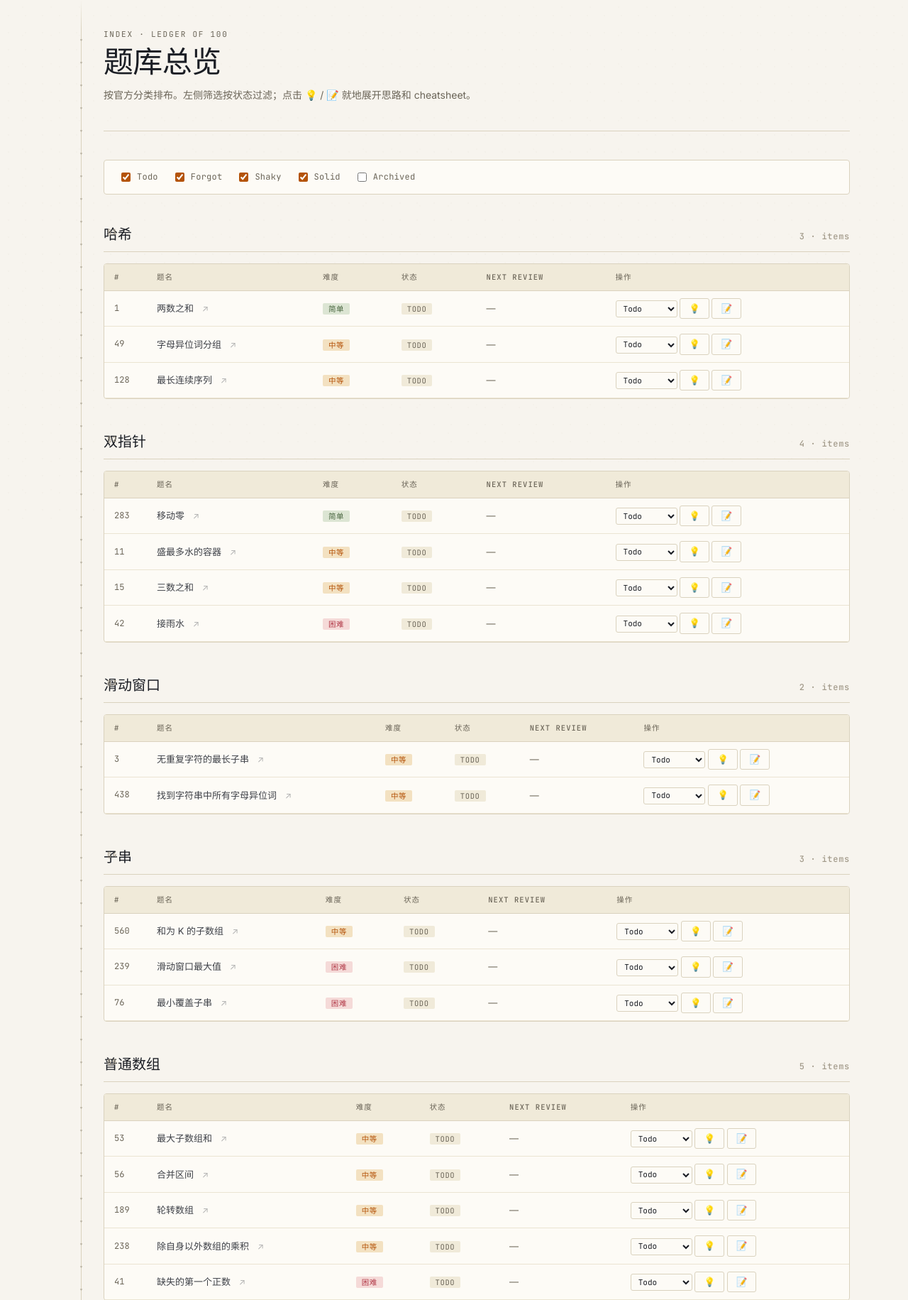
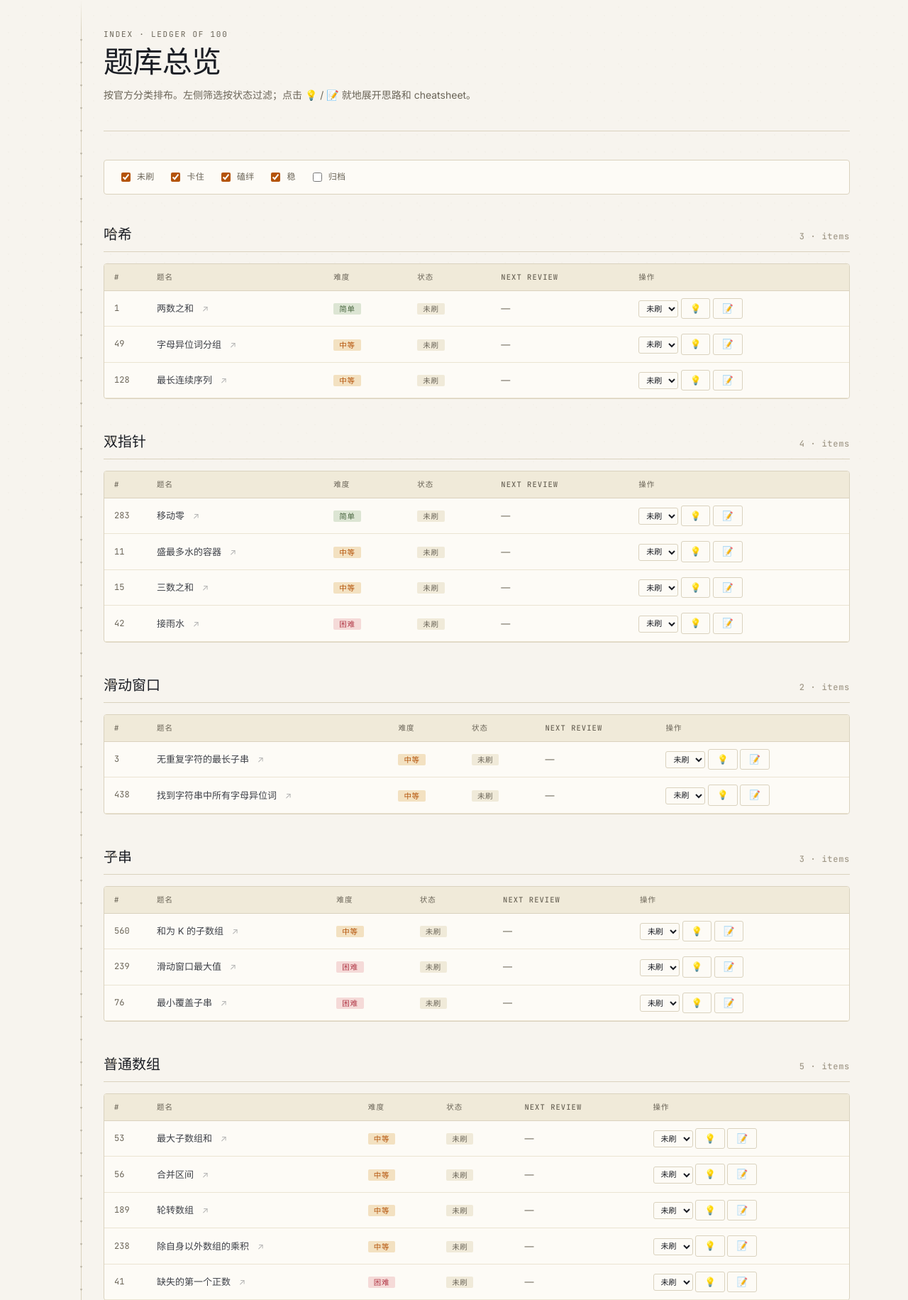
Before and after one commit to jadehare818/leetcode-hot100, a Flask app: page /problems in a window 1280 px wide. Shown: the part 62-1893 px from the top of the page at 71% size. Run offline with Flask 3, Linux system fonts and the light colour scheme.

Commit message:
ui: three copy tweaks
1. Empty cheatsheet placeholder: 还没写笔记 → 记录重要语法
2. Solve buttons remove leading colored dot (🟢/🟡/🔴) — pill color already
   encodes state, dot was redundant
3. Problems table + detail page + JS status writeback all show Chinese
   labels (未刷/卡住/磕绊/稳/归档) instead of raw enum keys

```diff
--- a/static/app.js
+++ b/static/app.js
@@ -46,6 +46,7 @@ document.querySelectorAll('[data-solve]').forEach(btn => {
 });
 
 // 全表下拉
+const STATUS_ZH = {todo: '未刷', forgot: '卡住', shaky: '磕绊', solid: '稳', archived: '归档'};
 document.querySelectorAll('[data-status-select]').forEach(sel => {
   sel.addEventListener('change', async () => {
     const pid = sel.dataset.pid;
@@ -54,7 +55,7 @@ document.querySelectorAll('[data-status-select]').forEach(sel => {
     // 更新行 status，不 reload 避免滚回顶部
     const row = sel.closest('tr');
     row.dataset.status = status;
-    row.querySelector('.st').textContent = status;
+    row.querySelector('.st').textContent = STATUS_ZH[status] || status;
     row.querySelector('.st').className = `st st-${status}`;
     applyFilters();
   });
--- a/static/cheatsheet_inline.js
+++ b/static/cheatsheet_inline.js
@@ -26,7 +26,7 @@ function _renderPanel(panel, md) {
   const btn = panel.querySelector('.cs-mode-btn');
   const hint = panel.querySelector('.cs-hint');
   edit.value = escapedInitial;
-  view.innerHTML = escapedInitial ? marked.parse(escapedInitial) : '<p class="empty">还没写笔记，点右上"编辑"开始。</p>';
+  view.innerHTML = escapedInitial ? marked.parse(escapedInitial) : '<p class="empty">记录重要语法。</p>';
 
   btn.addEventListener('click', async () => {
     if (edit.style.display === 'none') {
@@ -54,7 +54,7 @@ function _renderPanel(panel, md) {
         // 同步 dashboard 卡片的一句话预览（如果那题正好在看板里）
         // note 和 cheatsheet 是不同字段，这里不动 note-preview
       }
-      view.innerHTML = edit.value ? marked.parse(edit.value) : '<p class="empty">还没写笔记。</p>';
+      view.innerHTML = edit.value ? marked.parse(edit.value) : '<p class="empty">记录重要语法。</p>';
       edit.style.display = 'none';
       view.style.display = 'block';
       btn.textContent = '✏️ 编辑';
--- a/templates/problem_detail.html
+++ b/templates/problem_detail.html
@@ -41,9 +41,9 @@
 <div class="actions big">
   {% if entry.status == 'todo' %}
     <span>刚刷完这道</span>
-    <button class="btn easy" data-solve="solid" data-pid="{{ p.id }}">🟢 稳</button>
-    <button class="btn ok" data-solve="shaky" data-pid="{{ p.id }}">🟡 磕绊</button>
-    <button class="btn hard" data-solve="forgot" data-pid="{{ p.id }}">🔴 卡住</button>
+    <button class="btn easy" data-solve="solid" data-pid="{{ p.id }}">稳</button>
+    <button class="btn ok" data-solve="shaky" data-pid="{{ p.id }}">磕绊</button>
+    <button class="btn hard" data-solve="forgot" data-pid="{{ p.id }}">卡住</button>
   {% else %}
     <span>复习打分</span>
     <button class="btn easy" data-review="easy" data-pid="{{ p.id }}">😄 秒A</button>
--- a/templates/problems.html
+++ b/templates/problems.html
@@ -8,12 +8,14 @@
   <p class="lede">按官方分类排布。左侧筛选按状态过滤；点击 💡 / 📝 就地展开思路和 cheatsheet。</p>
 </section>
 
+{% set status_zh = {'todo':'未刷','forgot':'卡住','shaky':'磕绊','solid':'稳','archived':'归档'} %}
+
 <div class="filters">
-  <label><input type="checkbox" data-filter="todo" checked> Todo</label>
-  <label><input type="checkbox" data-filter="forgot" checked> Forgot</label>
-  <label><input type="checkbox" data-filter="shaky" checked> Shaky</label>
-  <label><input type="checkbox" data-filter="solid" checked> Solid</label>
-  <label><input type="checkbox" data-filter="archived"> Archived</label>
+  <label><input type="checkbox" data-filter="todo" checked> 未刷</label>
+  <label><input type="checkbox" data-filter="forgot" checked> 卡住</label>
+  <label><input type="checkbox" data-filter="shaky" checked> 磕绊</label>
+  <label><input type="checkbox" data-filter="solid" checked> 稳</label>
+  <label><input type="checkbox" data-filter="archived"> 归档</label>
 </div>
 
 {% for cat in categories %}
@@ -35,15 +37,15 @@
           <a href="https://leetcode.cn/problems/{{ p.slug }}/" target="_blank" rel="noopener" class="lc-link" title="在力扣打开">↗</a>
         </td>
         <td><span class="diff diff-{{ p.difficulty }}">{{ p.difficulty }}</span></td>
-        <td><span class="st st-{{ p.status }}">{{ p.status }}</span></td>
+        <td><span class="st st-{{ p.status }}">{{ status_zh[p.status] }}</span></td>
         <td>{{ p.next_review or '—' }}</td>
         <td>
           <select data-status-select data-pid="{{ p.id }}">
-            <option value="todo" {% if p.status=='todo' %}selected{% endif %}>Todo</option>
-            <option value="forgot" {% if p.status=='forgot' %}selected{% endif %}>Forgot</option>
-            <option value="shaky" {% if p.status=='shaky' %}selected{% endif %}>Shaky</option>
-            <option value="solid" {% if p.status=='solid' %}selected{% endif %}>Solid</option>
-            <option value="archived" {% if p.status=='archived' %}selected{% endif %}>Archived</option>
+            <option value="todo" {% if p.status=='todo' %}selected{% endif %}>未刷</option>
+            <option value="forgot" {% if p.status=='forgot' %}selected{% endif %}>卡住</option>
+            <option value="shaky" {% if p.status=='shaky' %}selected{% endif %}>磕绊</option>
+            <option value="solid" {% if p.status=='solid' %}selected{% endif %}>稳</option>
+            <option value="archived" {% if p.status=='archived' %}selected{% endif %}>归档</option>
           </select>
           <button class="btn ghost note-toggle" data-pid="{{ p.id }}" title="思路">💡</button>
           <button class="btn ghost cs-toggle" data-pid="{{ p.id }}" title="Cheatsheet">📝</button>
```
Also changed, not shown: templates/dashboard.html (+6 -6 lines).
